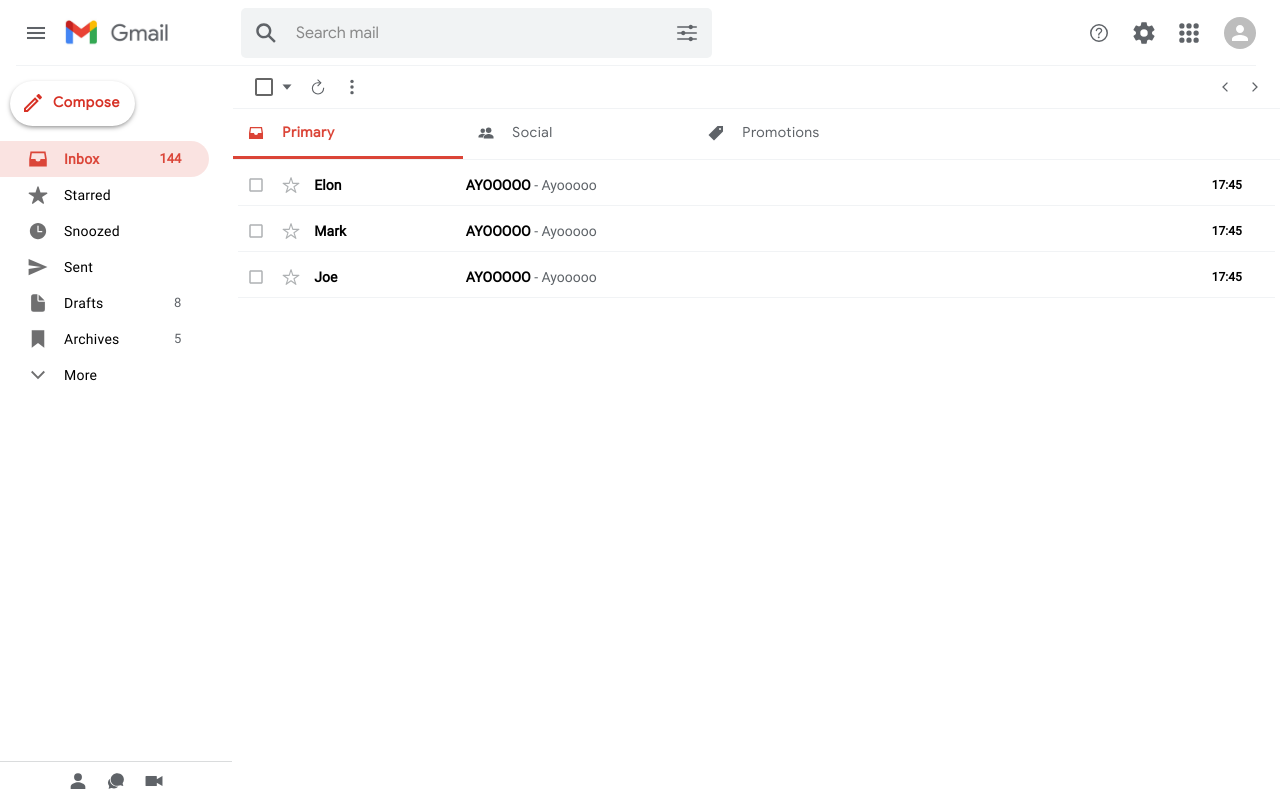
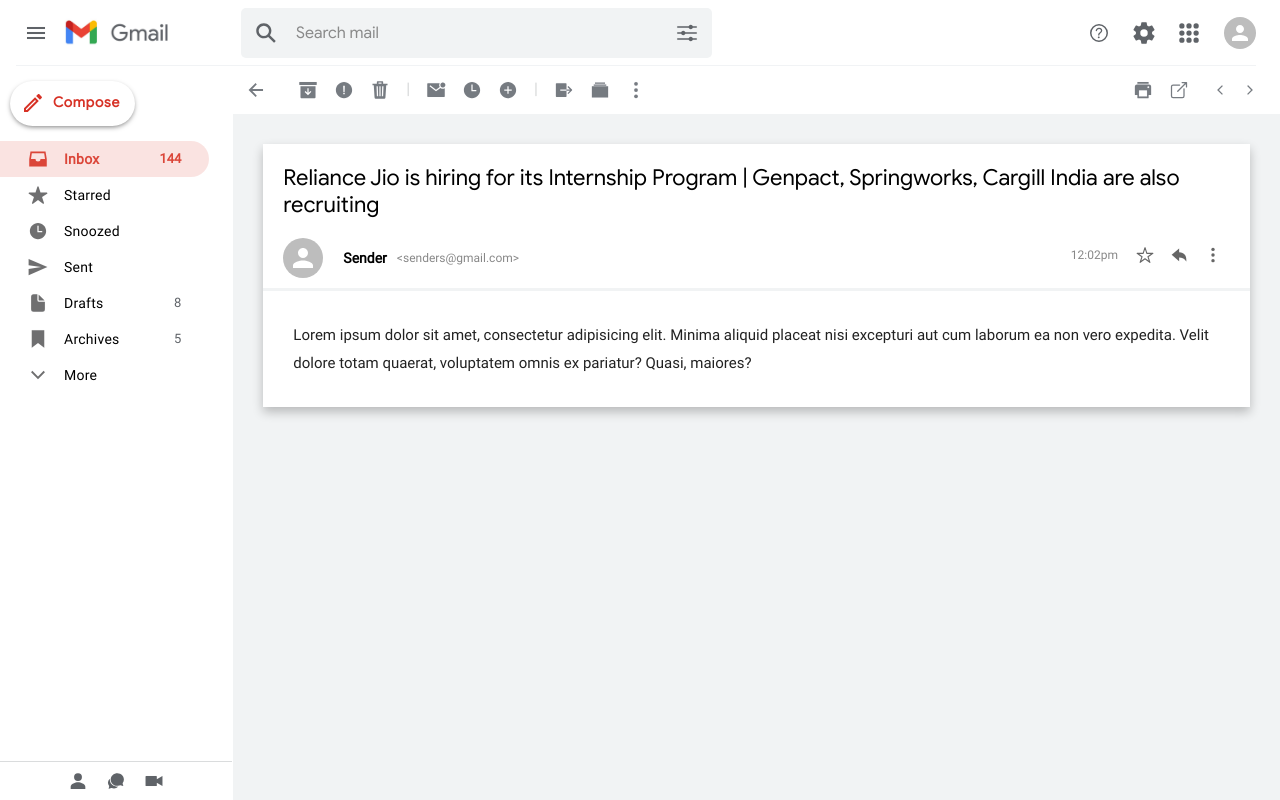
Before and after one commit to anushkachauhxn/gmail-clone, a React (Create React App) app: page /mail in a window 1280 px wide. Built offline with nearby package versions, Linux system fonts and the light colour scheme.

Commit message:
Building the Mail Screen

```diff
--- a/src/App.js
+++ b/src/App.js
@@ -4,6 +4,7 @@
 import Header from './components/Header';
 import Sidebar from './components/Sidebar';
 import EmailList from './components/EmailList';
+import Mail from './components/Mail';
 
 function App() {
   return (
@@ -15,12 +16,12 @@
           <Sidebar />
 
           <Switch>
+            <Route path="/mail">
+              <Mail />
+            </Route>
+
             <Route path="/">
               <EmailList />
-            </Route>
-
-            <Route path="/mail">
-              {/* <Mail /> */}
             </Route>
           </Switch>
         </div>
--- /dev/null
+++ b/src/components/Mail.css
@@ -0,0 +1,89 @@
+.mail {
+  flex: 1;
+  background: #f1f3f4;
+}
+
+/* Toolbar at the top */
+.mail__tools {
+  padding: 0 15px 0 5px;
+  height: 48px;
+
+  display: flex;
+  justify-content: space-between;
+  align-items: center;
+
+  background: white;
+  color: hsla(213, 4%, 48%, 0.3);
+  user-select: none;
+}
+.mail__tools ion-icon {
+  font-size: 20px;
+  color: #767b81;
+}
+.mail__tools ion-icon:hover {
+  color: #202020;
+}
+.mail__toolsRight ion-icon[name="chevron-back-sharp"],
+.mail__toolsRight ion-icon[name="chevron-forward-sharp"] {
+  font-size: 14px;
+}
+
+/* Body */
+.mail__body {
+  margin: 30px;
+  /* height: 100vh; */
+  display: flex;
+  flex-direction: column;
+  background: white;
+  box-shadow: 0 5px 10px 0 rgba(0, 0, 0, 0.24);
+}
+
+/* Body Header */
+.mail__bodyHeader h2 {
+  padding: 20px;
+  font-family: "Google Sans", sans-serif;
+  font-size: 22px;
+  font-weight: 400;
+}
+
+.mail__bodySender {
+  padding: 0 20px 10px;
+  display: flex;
+  justify-content: space-between;
+  align-items: start;
+  border-bottom: 3px solid #f1f3f4;
+}
+.mail__bodySenderLeft,
+.mail__bodySenderRight {
+  display: flex;
+  align-items: center;
+}
+.mail__bodySenderLeft h4 {
+  margin: 0 10px 0 20px;
+  font-size: 14px;
+  font-weight: 700;
+  color: black;
+}
+.mail__bodySenderLeft p,
+.mail__bodySenderRight p {
+  margin-right: 10px;
+  font-size: 12px;
+  font-weight: 400;
+  color: #888;
+}
+.mail__bodySenderRight ion-icon {
+  font-size: 18px;
+  color: #666;
+}
+
+/* Body Message */
+.mail__bodyMessage {
+  padding: 20px;
+}
+.mail__bodyMessage p {
+  padding: 10px;
+  overflow-wrap: break-word;
+  font-size: 15px;
+  line-height: 28px;
+  color: #222;
+}
--- /dev/null
+++ b/src/components/Mail.js
@@ -0,0 +1,64 @@
+import React from 'react';
+import { Avatar, IconButton } from '@mui/material';
+import { useHistory } from 'react-router-dom';
+import './Mail.css';
+
+function Mail() {
+    const history = useHistory();
+
+    return (
+        <div className="mail">
+            <div className="mail__tools">
+                <div className="mail__toolsLeft">
+                    <IconButton onClick={() => history.push("/")}><ion-icon name="arrow-back-sharp"></ion-icon></IconButton>
+                    &nbsp;&nbsp;&nbsp;&nbsp;
+                    <IconButton><ion-icon name="archive-sharp"></ion-icon></IconButton>
+                    <IconButton><ion-icon name="alert-circle-sharp"></ion-icon></IconButton>
+                    <IconButton><ion-icon name="trash-sharp"></ion-icon></IconButton>
+                    &nbsp;&nbsp;|&nbsp;&nbsp;
+                    <IconButton><ion-icon name="mail-unread-sharp"></ion-icon></IconButton>
+                    <IconButton><ion-icon name="time-sharp"></ion-icon></IconButton>
+                    <IconButton><ion-icon name="add-circle-sharp"></ion-icon></IconButton>
+                    &nbsp;&nbsp;|&nbsp;&nbsp;
+                    <IconButton><ion-icon name="log-out-sharp"></ion-icon></IconButton>
+                    <IconButton><ion-icon name="albums-sharp"></ion-icon></IconButton>
+                    <IconButton><ion-icon name="ellipsis-vertical-sharp"></ion-icon></IconButton>
+                </div>
+
+                <div className="mail__toolsRight">
+                    <IconButton><ion-icon name="print-sharp"></ion-icon></IconButton>
+                    <IconButton><ion-icon name="open-outline"></ion-icon></IconButton>
+                    &nbsp;&nbsp;
+                    <IconButton><ion-icon name="chevron-back-sharp"></ion-icon></IconButton>
+                    <IconButton><ion-icon name="chevron-forward-sharp"></ion-icon></IconButton>
+                </div>
+            </div>
+
+            <div className="mail__body">
+                <div className="mail__bodyHeader">
+                    <h2>Reliance Jio is hiring for its Internship Program | Genpact, Springworks, Cargill India are also recruiting</h2>
+
+                    <div className="mail__bodySender">
+                        <div className="mail__bodySenderLeft">
+                            <Avatar></Avatar>
+                            <h4>Sender</h4>
+                            <p>&lt;senders@gmail.com&gt;</p>
+                        </div>
+                        <div className="mail__bodySenderRight">
+                            <p>12:02pm</p>
+                            <IconButton><ion-icon name="star-outline"></ion-icon></IconButton>
+                            <IconButton><ion-icon name="arrow-undo-sharp"></ion-icon></IconButton>
+                            <IconButton><ion-icon name="ellipsis-vertical-sharp"></ion-icon></IconButton>
+                        </div>
+                    </div>
+                </div>
+
+                <div className="mail__bodyMessage">
+                    <p>Lorem ipsum dolor sit amet, consectetur adipisicing elit. Minima aliquid placeat nisi excepturi aut cum laborum ea non vero expedita. Velit dolore totam quaerat, voluptatem omnis ex pariatur? Quasi, maiores?</p>
+                </div>
+            </div>
+        </div>
+    );
+}
+
+export default Mail;
--- a/src/components/Sidebar.css
+++ b/src/components/Sidebar.css
@@ -1,7 +1,7 @@
 .sidebar {
   flex: 0.2;
   margin-right: 24px;
-  max-width: 300px;
+  max-width: 256px;
 }
 
 /* Compose Button */
@@ -26,7 +26,7 @@
 .sidebar__footer {
   /* width: 254px; */
   width: calc(100% * 0.2 - 24px);
-  max-width: 300px;
+  max-width: 256px;
   position: absolute;
   bottom: 0;
   display: flex;
```
